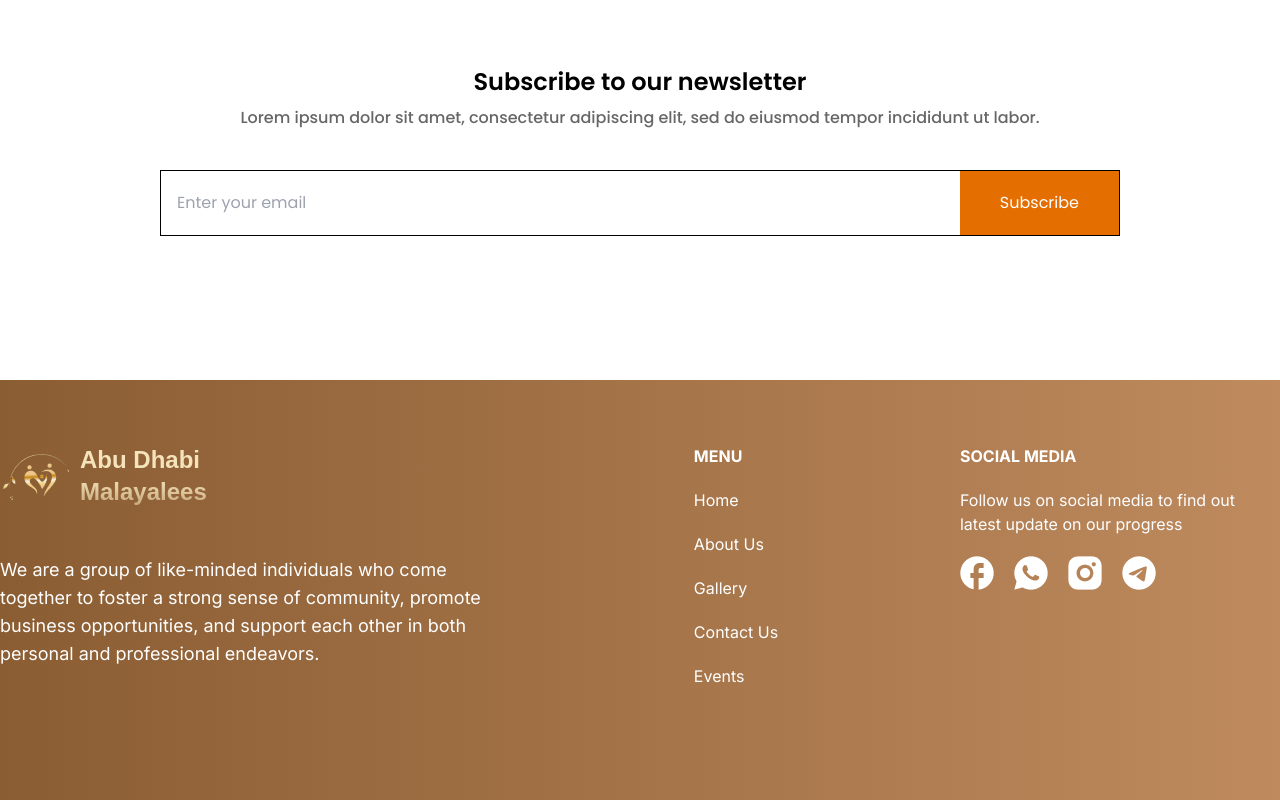
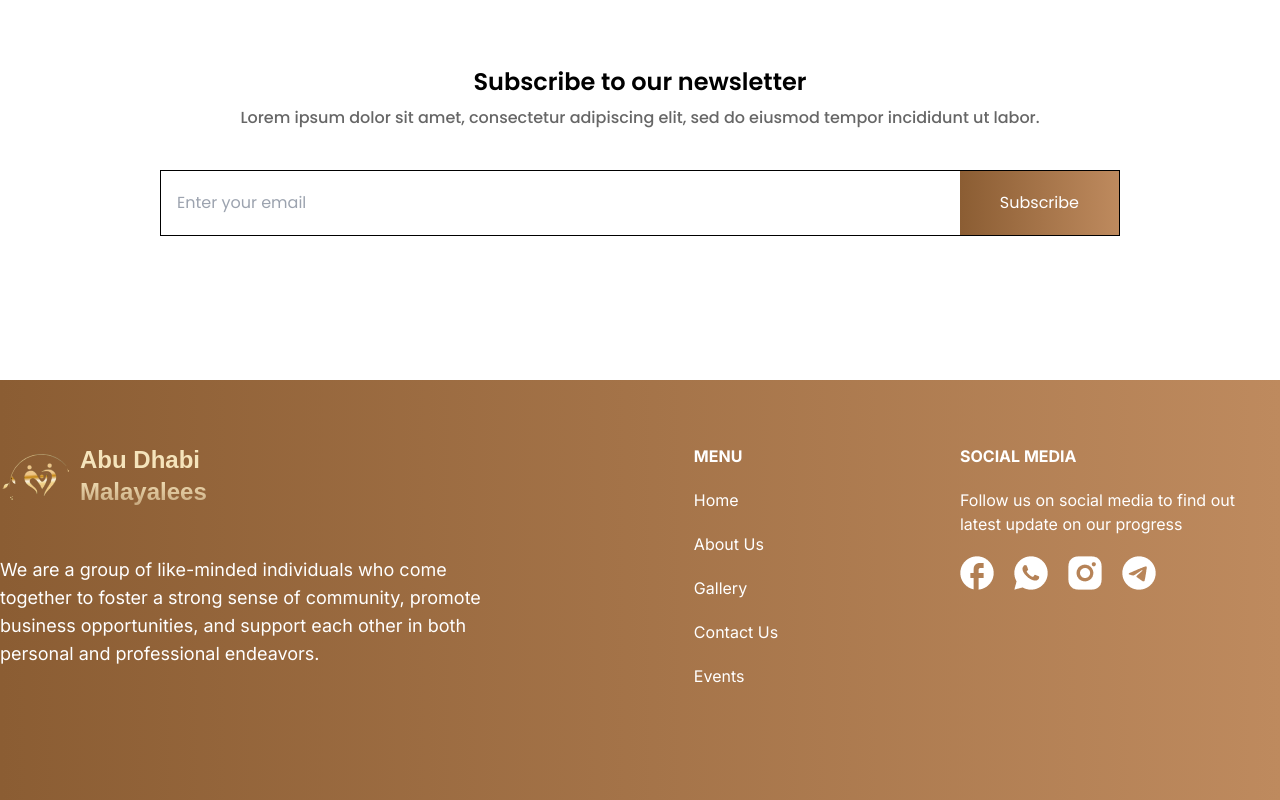
Before and after one commit to Jaseem-v/adm-nextjs, a Next.js app: page /businesspersons/1 in a window 1280 px wide. Shown: the part 1566-2366 px from the top of the page. Built offline with nearby package versions, Linux system fonts and the light colour scheme; no server answers; a web font is replaced by a local one.

Commit message:
conditionally hide business about section

```diff
--- a/app/businesspersons/[id]/page.tsx
+++ b/app/businesspersons/[id]/page.tsx
@@ -160,7 +160,7 @@ const BusinessPersonDetails = ({ params }: {
                   </p>
                 </div> */}
               </div>
-              <div className="flex flex-col gap-6 md:gap-7 lg:gap-8">
+              <div className={`flex flex-col gap-6 md:gap-7 lg:gap-8 ${data.about === 'NO ABOUT' ? 'hidden' : ''}`}>
                 <p className="font-bold text-xl md:text-2xl">
                   About Business Man
                 </p>
@@ -282,7 +282,7 @@ const BusinessPersonDetails = ({ params }: {
               className="px-4 w-52 md:w-full"
             />
             <a href="#">
-              <button className="py-4 px-7 md:py-5 md:px-10 bg-orange text-white">
+              <button className="py-4 px-7 md:py-5 md:px-10 bg-brownBg text-white">
                 Subscribe
               </button>
             </a>
```
